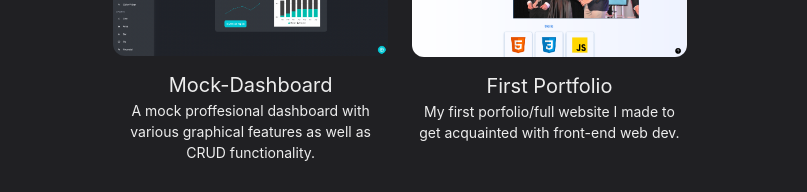
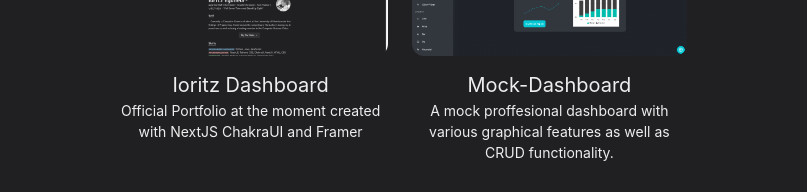
Before and after one commit to ioritzeguileor/ioritzeguileorcv, a Next.js app: page /works in a window 1280 px wide. Shown: the part 495-687 px from the top of the page, without its empty margins (240-1047 px from the left). Built offline with nearby package versions, Linux system fonts and the light colour scheme.

Commit message:
Update works.js

```diff
--- a/pages/works.js
+++ b/pages/works.js
@@ -6,6 +6,8 @@
 import thumbDashboard from '../public/images/works/dashboard.png'
 import thumbPortfolio from '../public/images/works/portfolio.png'
 import thumbCrazy from '../public/images/works/crazybuggz.png'
+import thumbHome from '../public/images/works/home.png'
+
 
 const Works = () => (
   <Layout title="Projects">
@@ -15,6 +17,11 @@
       </Heading>
 
       <SimpleGrid columns={[1, 1, 2]} gap={6}>
+         <Section>
+          <WorkGridItem id="home" title="Ioritz Dashboard" thumbnail={thumbHome}>
+            Official Portfolio at the moment created with NextJS ChakraUI and Framer
+          </WorkGridItem>
+        </Section>
         <Section>
           <WorkGridItem id="dashboard" title="Mock-Dashboard" thumbnail={thumbDashboard}>
             A mock proffesional dashboard with various graphical features as well as CRUD functionality.
```
